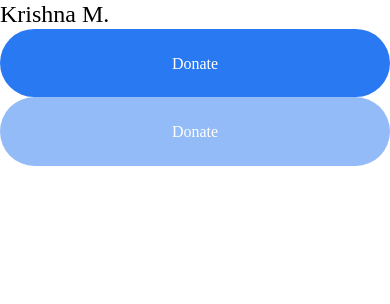
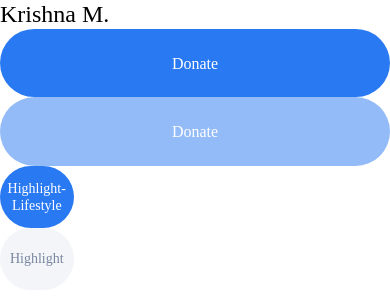
Before and after one commit to Krishnaveni-Mestree/RN-CLI-DonationApp, a React Native app: screen / in a window 390 px wide. Shown: the top 304 px of the page. Built offline with nearby package versions, Linux system fonts and the light colour scheme.

Commit message:
Created TabButton Component

```diff
--- /dev/null
+++ b/components/TabButton/Tab.js
@@ -0,0 +1,44 @@
+import { useRef, useState } from "react";
+import { Pressable,Text } from "react-native";
+import PropTypes from 'prop-types';
+import styles from "./style";
+import { horizontalScale } from "../../assets/styles/scaling";
+
+
+const Tab=(props)=>{
+    const [textWidth,setTextWidth]=useState(0)
+    const textRef=useRef(null);
+    const paddingHorizontal=33;
+    const tabWidth={
+        width:horizontalScale(paddingHorizontal*2+textWidth)
+    }
+    return(
+        <Pressable
+            disabled={props.isInactive}
+            style={[styles.tab, props.isInactive && styles.inactiveTab,tabWidth]}
+            onPress={()=>props.onPress()}
+        >
+            <Text
+                onTextLayout={(e)=>{
+                    setTextWidth(e.nativeEvent.lines[0].width)
+                }}
+                ref={textRef}
+                style={[styles.title, props.isInactive && styles.inactiveTitle]}
+
+            >{props.title}</Text>
+        </Pressable>
+    );
+};
+
+Tab.default={
+    isInactive:false,
+    onPress:()=>{},
+}
+
+Tab.propTypes={
+    title:PropTypes.string.isRequired,
+    isInactive:PropTypes.bool,
+    onPress:PropTypes.func
+};
+
+export default Tab;
--- /dev/null
+++ b/components/TabButton/style.js
@@ -0,0 +1,27 @@
+import { StyleSheet } from "react-native";
+import { getFontFamily } from "../../assets/fonts/helper";
+import { horizontalScale, scaleFontSize, verticalScale } from "../../assets/styles/scaling";
+
+const styles=StyleSheet.create({
+    tab:{
+        backgroundColor:'#2979f2',
+        height:verticalScale(50),
+        justifyContent:'center',
+        borderRadius:horizontalScale(50)
+    },
+    inactiveTab:{
+        backgroundColor:'#f3f5f9'
+    },
+    title:{
+        fontFamily:getFontFamily('Inter','500'),
+        fontSize:scaleFontSize(14),
+        lineHeight:scaleFontSize(17),
+        color:'#ffffff',
+        textAlign:'center'
+    },
+    inactiveTitle:{
+        color:'#79869f'
+    },
+});
+
+export default styles;
--- a/screens/Home/Home.js
+++ b/screens/Home/Home.js
@@ -5,7 +5,7 @@ import globalStyles from "../../assets/styles/globalStyles";
 
 import Header from "../../components/Header/Header";
 import Button from "../../components/Button/Button";
-import { isDisabled } from "react-native/types_generated/Libraries/LogBox/Data/LogBoxData";
+import Tab from "../../components/TabButton/Tab";
 
 const Home=()=>{
     return(
@@ -15,6 +15,8 @@ const Home=()=>{
                 <Header title={"Krishna M."} type={1}/>
                 <Button title={'Donate'} onPress={()=>{console.log('You just Pressed!')}}/>
                 <Button title={'Donate'} isDisabled={true}/>
+                <Tab title={"Highlight-Lifestyle"} />
+                <Tab title={"Highlight"} isInactive={true}/>
             </View>
         </SafeAreaView>
     );
```
